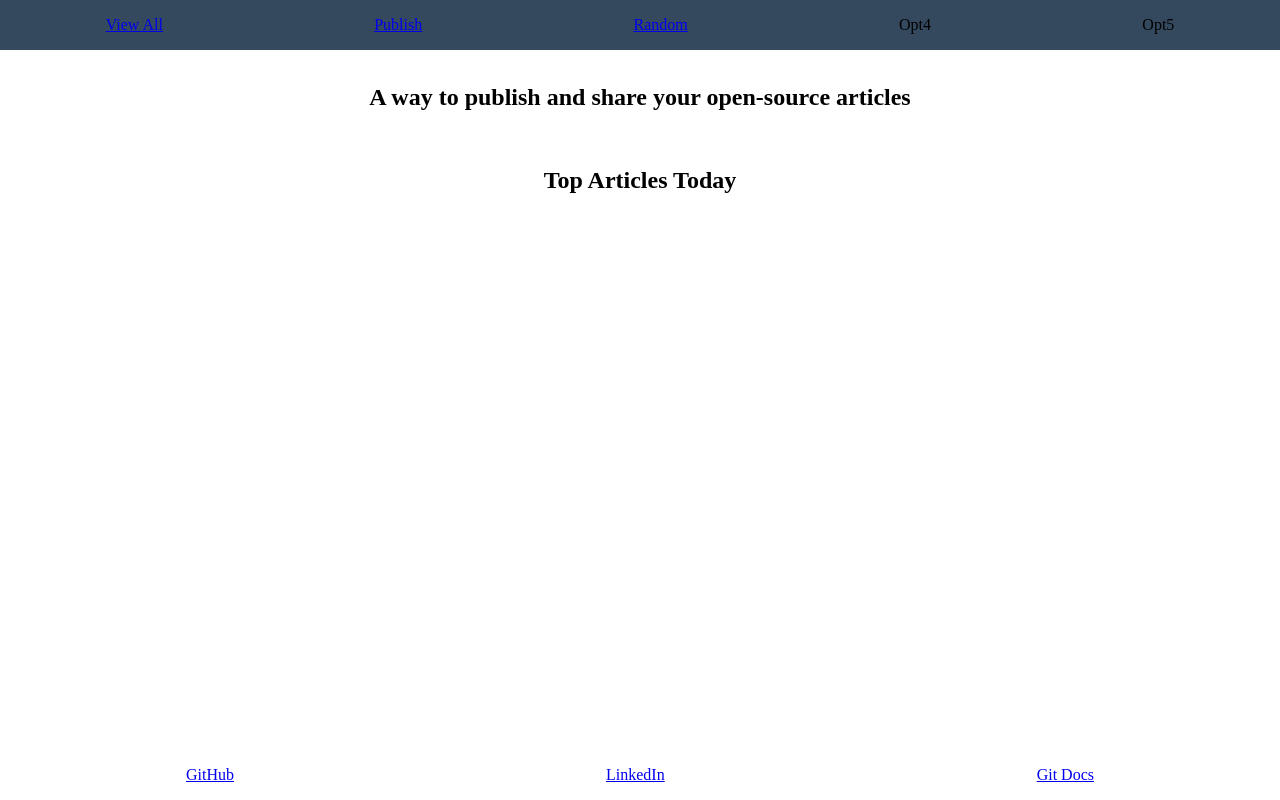
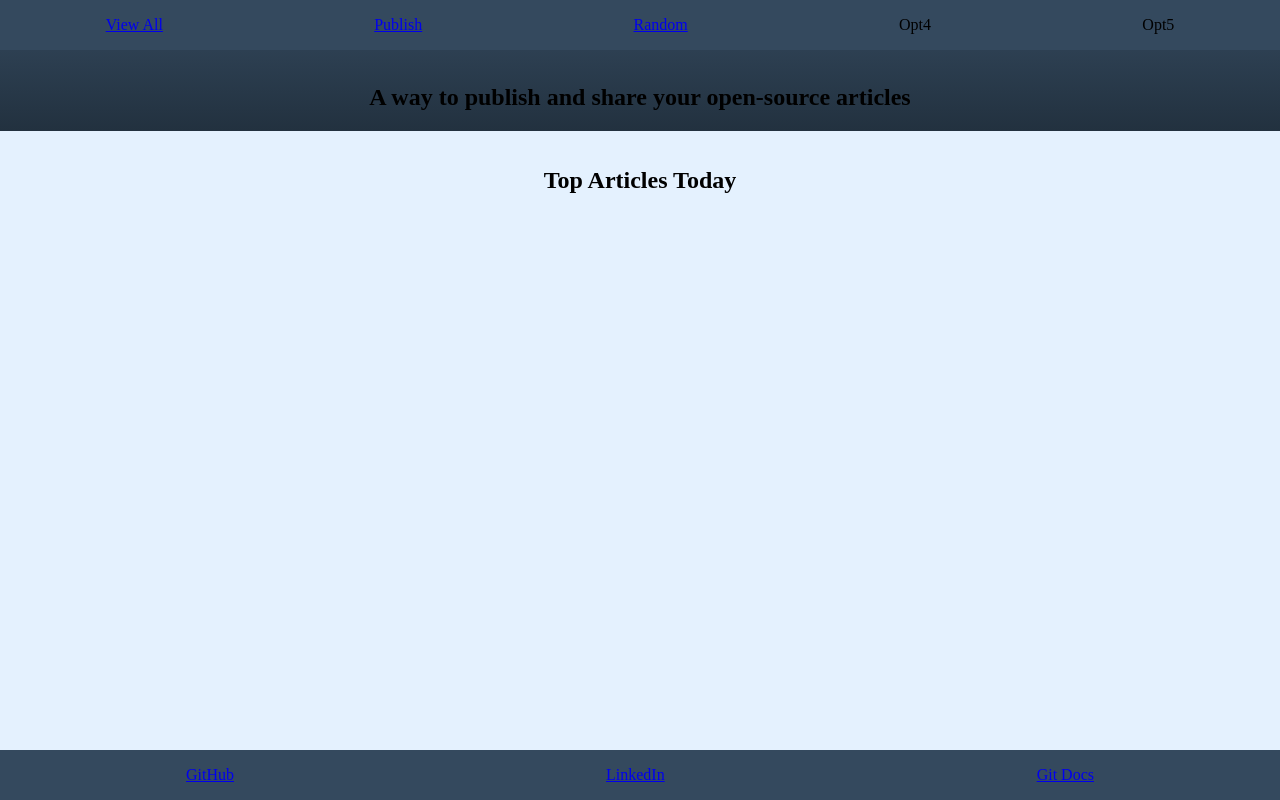
Before and after one commit to rorychatt/TackleWiki, a website built with webpack: page public/index.html in a window 1280 px wide. Built offline with nearby package versions, Linux system fonts and the light colour scheme; files whose address does not match are found by name.

Commit message:
Info: refactoring

```diff
--- a/public/style.css
+++ b/public/style.css
@@ -25,6 +25,7 @@ ul {
     flex-direction: column;
     align-items: center;
     padding: 4rem 2rem 0 2rem;
+    background: linear-gradient(#34495e, #22313f)
 
 }
 
@@ -60,6 +61,7 @@ main {
     display: flex;
     flex-direction: column;
     align-items: center;
+    background-color: #e4f1fe;
 }
 
 .article-categories {
@@ -77,6 +79,7 @@ main {
     flex-direction: column;
     align-items: center;
     border: 1px solid #34495e;
+    max-width: 320px;
     text-align: center;
     border-radius: 5px;
     padding: 1rem 1rem;
@@ -92,6 +95,7 @@ footer {
     display: flex;
     flex-direction: column;
     justify-content: space-around;
+    background-color: #34495e;
 }
 
 .footer-section {
```
